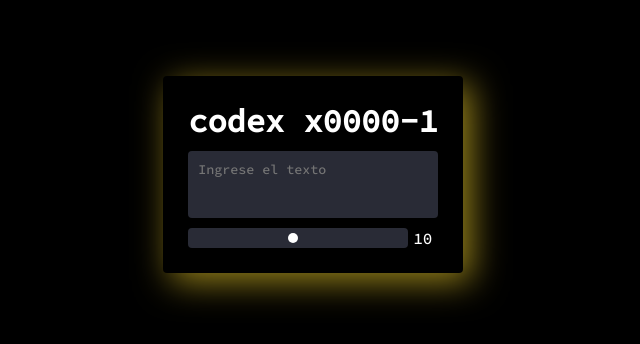
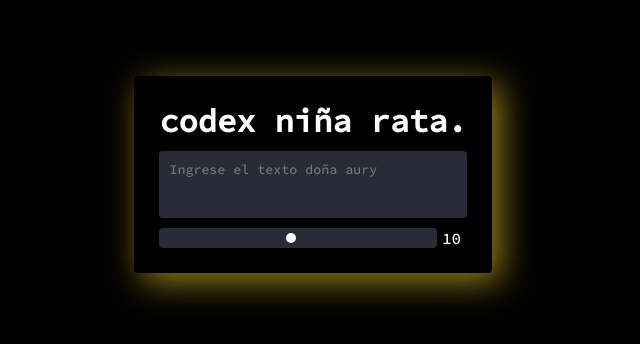
Before and after one commit to germancsaid/germancsaid.github.io, a plain HTML site: page index.html in a window 1280 px wide. Shown: the part 234-578 px from the top of the page, without its empty margins (327-967 px from the left). Drawn offline with Linux system fonts and the light colour scheme.

Commit message:
Update index.html

```diff
--- a/index.html
+++ b/index.html
@@ -4,15 +4,15 @@
     <meta charset="UTF-8">
     <meta http-equiv="X-UA-Compatible" content="IE=edge">
     <meta name="viewport" content="width=device-width, initial-scale=1.0">
-    <title>codex x0000-1.</title>
+    <title>codex niña rata.</title>
     <link href="index.css" rel="stylesheet " />
     <script src="index.js" type="text/javascript" defer></script>
 </head>
 <body>
     <main>
-        <h1>codex x0000-1</h1>
+        <h1>codex niña rata.</h1>
         <form id="cifrador" autocomplete="off">
-            <input id="input-original" spellcheck="false" placeholder="Ingrese el texto" type="text" name="text">
+            <input id="input-original" spellcheck="false" placeholder="Ingrese el texto doña aury" type="text" name="text">
         </form>
         <div id="resultado"></div>
         <div class="rango">
```
